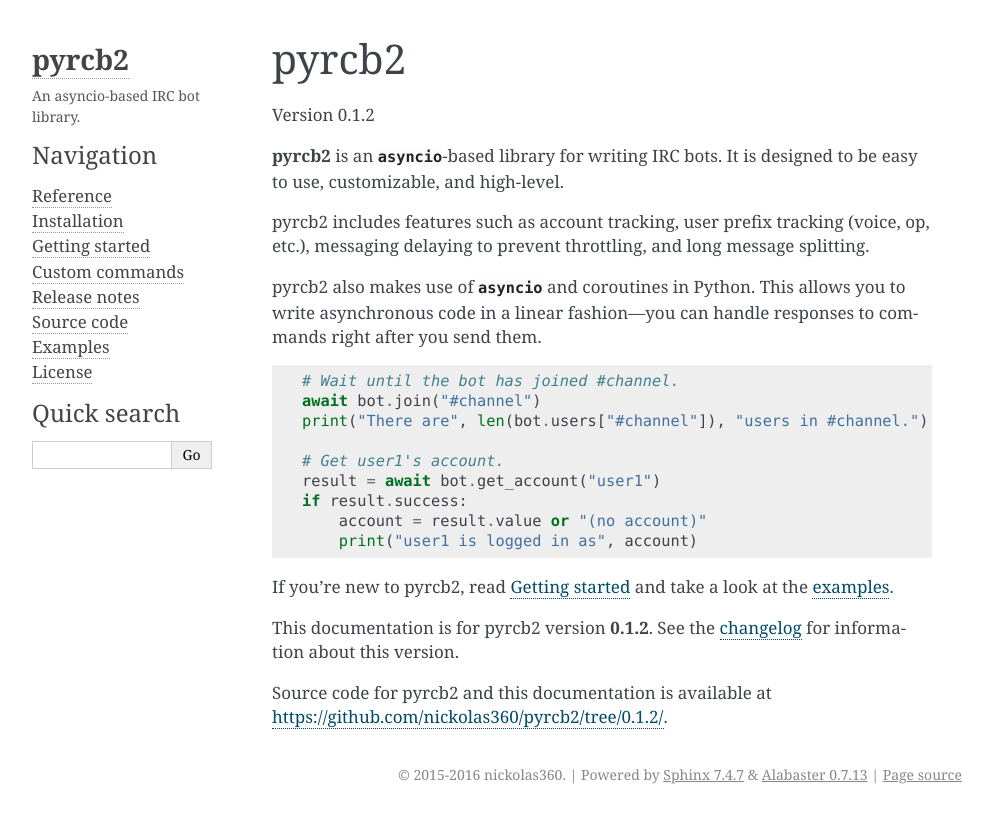
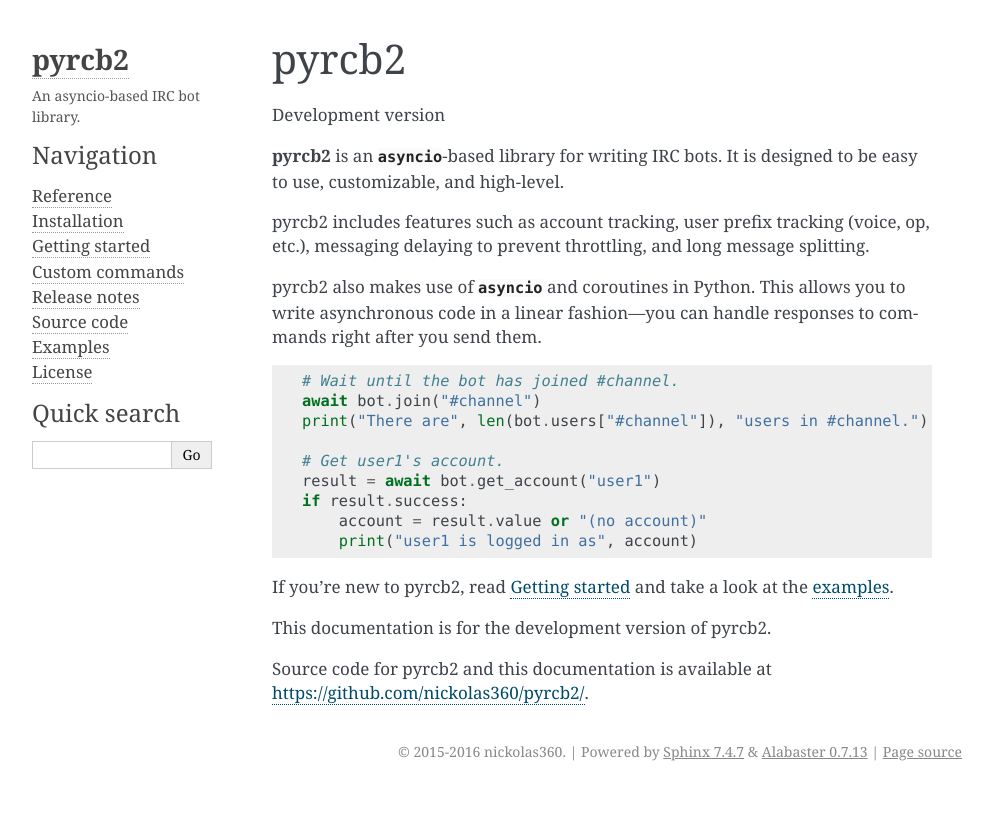
Before and after one commit to nickolas360/pyrcb2, a Sphinx documentation site: the page built from docs/index.rst, in a window 1280 px wide. Shown: the top 823 px of the page, without its empty margins (148-1141 px from the left). Built offline with Sphinx 7.4.7, drawn with Linux system fonts in a browser that asks for light colours.

Commit message:
Bump dev version

```diff
--- a/docs/conf.py
+++ b/docs/conf.py
@@ -66,7 +66,7 @@
 # The short X.Y version.
 version = '0.2'
 # The full version, including alpha/beta/rc tags.
-release = '0.1.2'
+release = '0.2.0-dev'
 
 # The language for content autogenerated by Sphinx. Refer to documentation
 # for a list of supported languages.
--- a/docs/getting-started.rst
+++ b/docs/getting-started.rst
@@ -217,6 +217,6 @@
    `examples/example.py`__
       The finished bot created above.
 
-__ https://github.com/nickolas360/pyrcb2/tree/0.1.2/examples/
-__ https://github.com/nickolas360/pyrcb2/blob/0.1.2/examples/skeleton.py
-__ https://github.com/nickolas360/pyrcb2/blob/0.1.2/examples/example.py
+__ https://github.com/nickolas360/pyrcb2/tree/master/examples/
+__ https://github.com/nickolas360/pyrcb2/blob/master/examples/skeleton.py
+__ https://github.com/nickolas360/pyrcb2/blob/master/examples/example.py
--- a/docs/index.rst
+++ b/docs/index.rst
@@ -25,7 +25,7 @@
 pyrcb2
 ======
 
-Version 0.1.2
+Development version
 
 **pyrcb2** is an `asyncio`-based library for writing IRC bots. It is designed
 to be easy to use, customizable, and high-level.
@@ -51,14 +51,12 @@
 If you're new to pyrcb2, read :doc:`getting-started` and take a look at the
 `examples`_.
 
-This documentation is for pyrcb2 version **0.1.2**.
-See the :doc:`changelog <release-notes/0.1>`
-for information about this version.
+This documentation is for the development version of pyrcb2.
 
 Source code for pyrcb2 and this documentation is available at
-`<https://github.com/nickolas360/pyrcb2/tree/0.1.2/>`_.
+`<https://github.com/nickolas360/pyrcb2/>`_.
 
-.. _examples: https://github.com/nickolas360/pyrcb2/tree/0.1.2/examples/
+.. _examples: https://github.com/nickolas360/pyrcb2/tree/master/examples/
 
 
 .. toctree::
@@ -69,6 +67,6 @@
    getting-started
    custom-commands
    release-notes/index
-   Source code <https://github.com/nickolas360/pyrcb2/tree/0.1.2/>
-   Examples <https://github.com/nickolas360/pyrcb2/tree/0.1.2/examples/>
-   License <https://github.com/nickolas360/pyrcb2/blob/0.1.2/LICENSE>
+   Source code <https://github.com/nickolas360/pyrcb2/tree/master/>
+   Examples <https://github.com/nickolas360/pyrcb2/tree/master/examples/>
+   License <https://github.com/nickolas360/pyrcb2/blob/master/LICENSE>
--- a/pyrcb2/__init__.py
+++ b/pyrcb2/__init__.py
@@ -37,7 +37,7 @@
 from . import numerics
 from . import utils
 
-__version__ = "0.1.2"
+__version__ = "0.2.0-dev"
 
 # Silence Pyflakes warnings about unused imports.
 assert [Status]
--- a/setup.py
+++ b/setup.py
@@ -32,7 +32,7 @@
 
 setup(
     name="pyrcb2",
-    version="0.1.2",
+    version="0.2.0-dev",
     description="An asyncio-based IRC bot library.",
     long_description=LONG_DESCRIPTION,
     url="https://github.com/nickolas360/pyrcb2",
```
Also changed, not shown: README.rst (+2 -6 lines).
